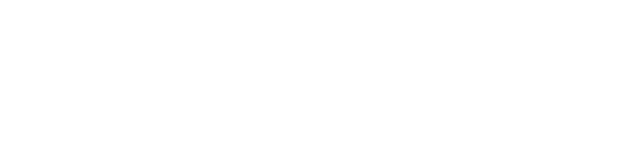
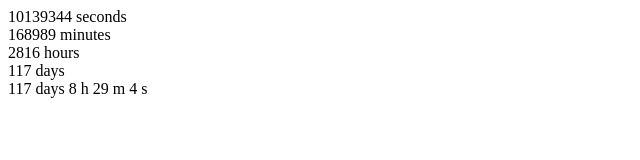
Before and after one commit to gilmarandrade/ciklo, a plain HTML site: page index.html in a window 1280 px wide. Shown: the whole page, without its empty margins (0-640 px from the left). Drawn offline with Linux system fonts and the light colour scheme.

Commit message:
contador regresssivo de dias

```diff
--- a/countdown.js
+++ b/countdown.js
@@ -0,0 +1,80 @@
+/**
+ * Contador regressivo de dias
+ */
+export default class Countdown {
+
+    /**
+     * Recebe uma string em qualquer formato compativel com o objeto Date do javascript
+     * @param {String} targetDate Data futura que serve de alvo para o contador regressivo
+     */
+    constructor(targetDate) {
+        this.targetDate = targetDate;
+        return this;
+    }
+
+    /**
+     * @returns {Date} Data atual
+     */
+    get _actuaDate() {
+        return new Date();
+    }
+
+    /**
+     * @returns {Date} Data alvo
+     */
+    get _targetDate() {
+        return new Date(this.targetDate);
+    }
+
+    /**
+     * @returns {number} Retorna a diferença entre a data atual e a data alvo (em milissegundos)
+     */
+    get _timestampDiff() {
+        return this._targetDate.getTime() - this._actuaDate.getTime();
+    }
+
+    /**
+     * @returns {number} Retorna a diferença entre a data atual e a data alvo (em dias)
+     */
+    get days() {
+        return Math.floor(this._timestampDiff / (24*60*60*1000));
+    }
+
+    /**
+     * @returns {number} Retorna a diferença entre a data atual e a data alvo (em horas)
+     */
+    get hours() {
+        return Math.floor(this._timestampDiff / (60*60*1000));
+    }
+
+    /**
+     * @returns {number} Retorna a diferença entre a data atual e a data alvo (em minutos)
+     */
+    get minutes() {
+        return Math.floor(this._timestampDiff / (60*1000));
+    }
+
+    /**
+     * @returns {number} Retorna a diferença entre a data atual e a data alvo (em segundos)
+     */
+    get seconds() {
+        return Math.floor(this._timestampDiff / 1000);
+    }
+
+    /**
+     * @returns {Object} Retorna um objeto com a diferença completa entre a data atual e a data alvo (dias, horas, minutos, segundos)
+     */
+    get fullDiff() {
+        const days = this.days;
+        const hours = this.hours % 24;
+        const minutes = this.minutes % 60;
+        const seconds = this.seconds % 60;
+
+        return {
+            days,
+            hours,
+            minutes,
+            seconds
+        };
+    }
+}
--- a/index.html
+++ b/index.html
@@ -8,6 +8,12 @@
     <link rel='stylesheet' type='text/css' media='screen' href='countdown.css'>
 </head>
 <body>
+    <div id="countdowDisplaySeconds" class="countdown"></div>
+    <div id="countdowDisplayMinutes" class="countdown"></div>
+    <div id="countdowDisplayHours" class="countdown"></div>
+    <div id="countdowDisplayDays" class="countdown"></div>
+    <div id="countdowDisplayFull" class="countdown"></div>
+
     <script type="module" src='script.js'></script>
 </body>
 </html>
--- a/script.js
+++ b/script.js
@@ -0,0 +1,43 @@
+import Countdown from './countdown.js';
+
+const tempoParaONatal = new Countdown('23 December 2019 23:59:59 GMT-0300');
+
+const countdowDisplaySeconds = document.querySelector('#countdowDisplaySeconds');
+const countdowDisplayMinutes = document.querySelector('#countdowDisplayMinutes');
+const countdowDisplayHours = document.querySelector('#countdowDisplayHours');
+const countdowDisplayDays = document.querySelector('#countdowDisplayDays');
+const countdowDisplayFull = document.querySelector('#countdowDisplayFull');
+
+
+setInterval( () => {
+    countdowDisplaySeconds.innerHTML = `
+    ${tempoParaONatal.seconds} seconds
+    `;
+}, 1000);
+
+setInterval( () => {
+    countdowDisplayMinutes.innerHTML = `
+    ${tempoParaONatal.minutes} minutes
+    `;
+}, 1000);
+
+setInterval( () => {
+    countdowDisplayHours.innerHTML = `
+    ${tempoParaONatal.hours} hours
+    `;
+}, 1000);
+
+setInterval( () => {
+    countdowDisplayDays.innerHTML = `
+        ${tempoParaONatal.days} days
+        `;
+}, 1000);
+
+setInterval( () => {
+    countdowDisplayFull.innerHTML = `
+        ${tempoParaONatal.fullDiff.days} days
+        ${tempoParaONatal.fullDiff.hours} h
+        ${tempoParaONatal.fullDiff.minutes} m
+        ${tempoParaONatal.fullDiff.seconds} s
+    `;
+}, 1000);
```
